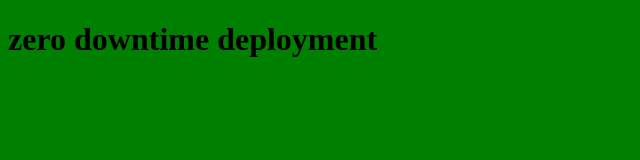
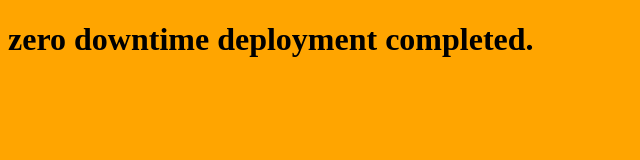
Before and after one commit to ashutoshrenu/codeDeploy, a plain HTML site: page index.html in a window 1280 px wide. Shown: the whole page, without its empty margins (0-640 px from the left). Drawn offline with Linux system fonts and the light colour scheme.

Commit message:
final changes

```diff
--- a/index.html
+++ b/index.html
@@ -3,9 +3,9 @@
 <head>
 	<title></title>
 </head>
-<body style="background-color: green;">
+<body style="background-color: orange;">
 <h1>
-	zero downtime deployment
+	zero downtime deployment completed.
 </h1>
 </body>
 </html>
```
